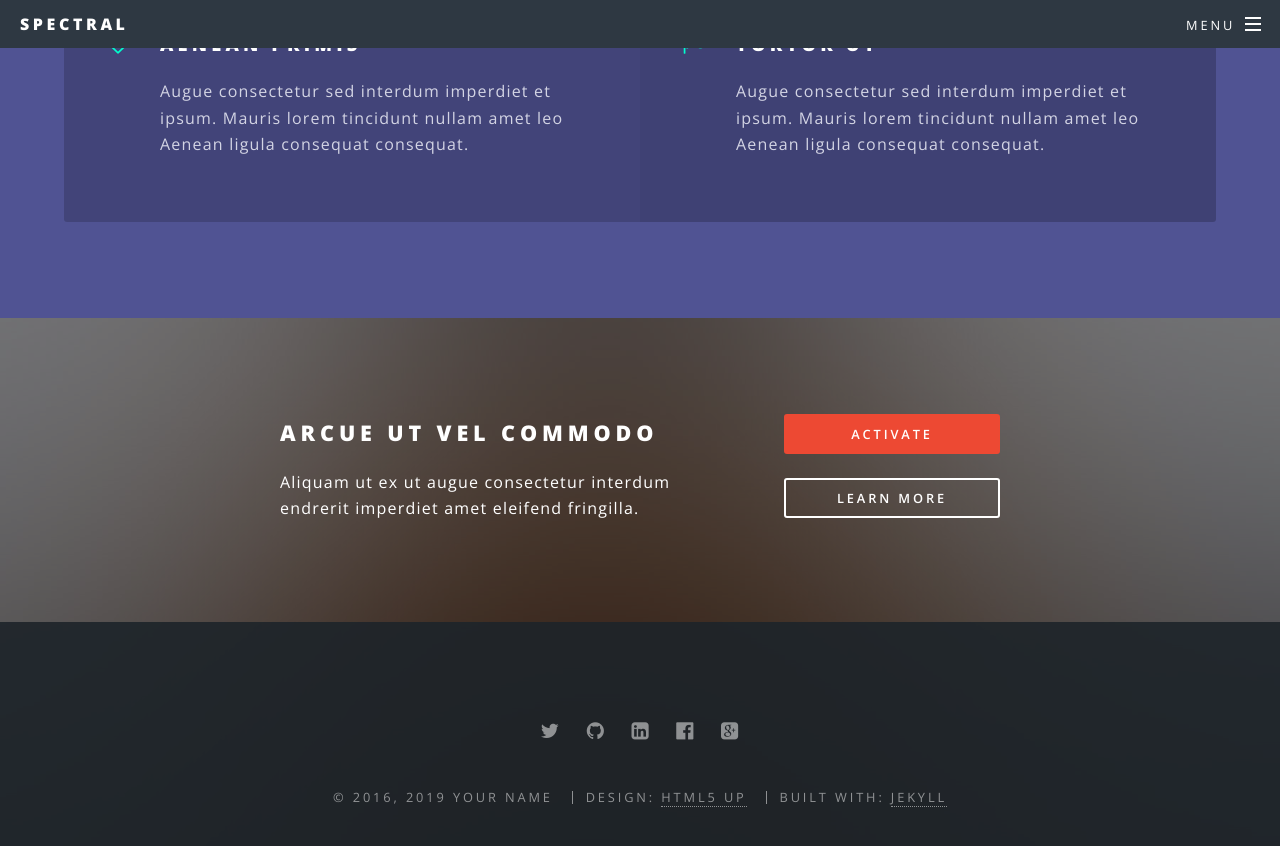
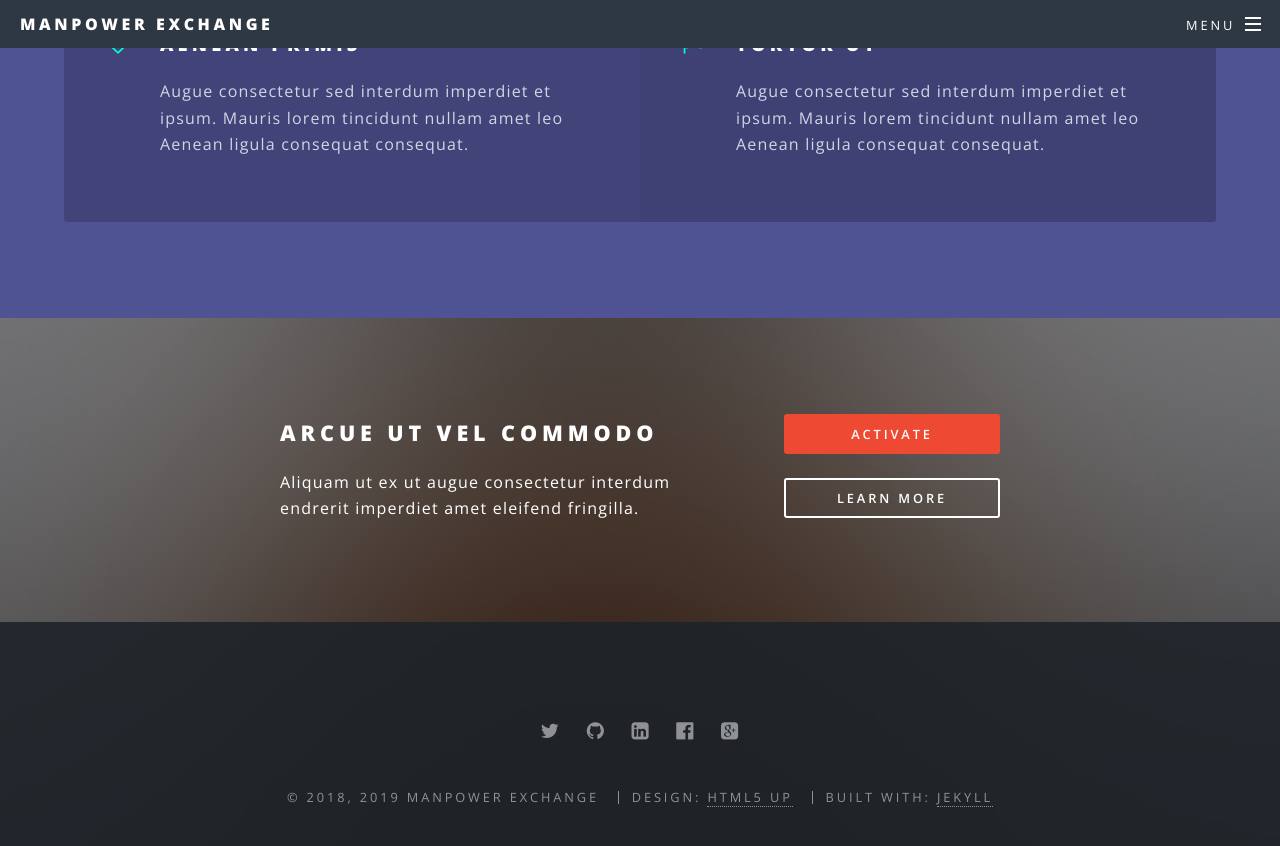
Before and after one commit to vashishth/ManpowerExchange, a Jekyll site: the page built from index.html, in a window 1280 px wide and 900 px high, scrolled down 3484 px. Shown: the top 846 px of the window. Built offline with Jekyll 4.4.1, drawn with Linux system fonts in a browser that asks for light colours; some of the changed text lies outside the part shown.

Commit message:
tp changes

```diff
--- a/_config.yml
+++ b/_config.yml
@@ -2,13 +2,13 @@
 #
 
 # Site settings
-title: Spectral
+title: Manpower Exchange
 description: |
   Another fine responsive
   site template freebie
   crafted by [HTML5 UP](http://html5up.net)
-owner: Your Name # or company name
-first_published: 2016 # if migrating another site, the year of your first publish
+owner: Manpower Exchange # or company name
+first_published: 2018 # if migrating another site, the year of your first publish
 email: your-email@domain.com
 baseurl: "/ManpowerExchange/" # the subpath of your site, e.g. /blog
 url: "https://manpower.exchange" # the base hostname & protocol for your site
```
